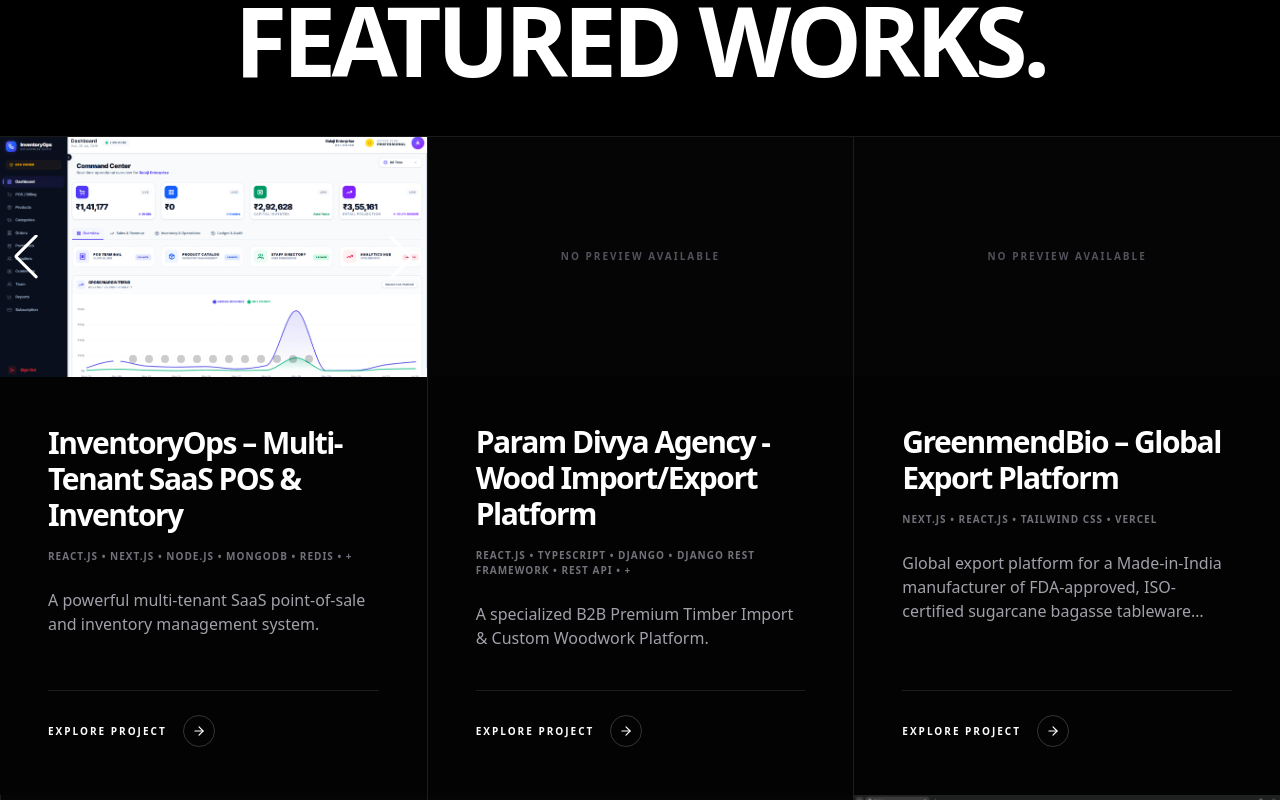
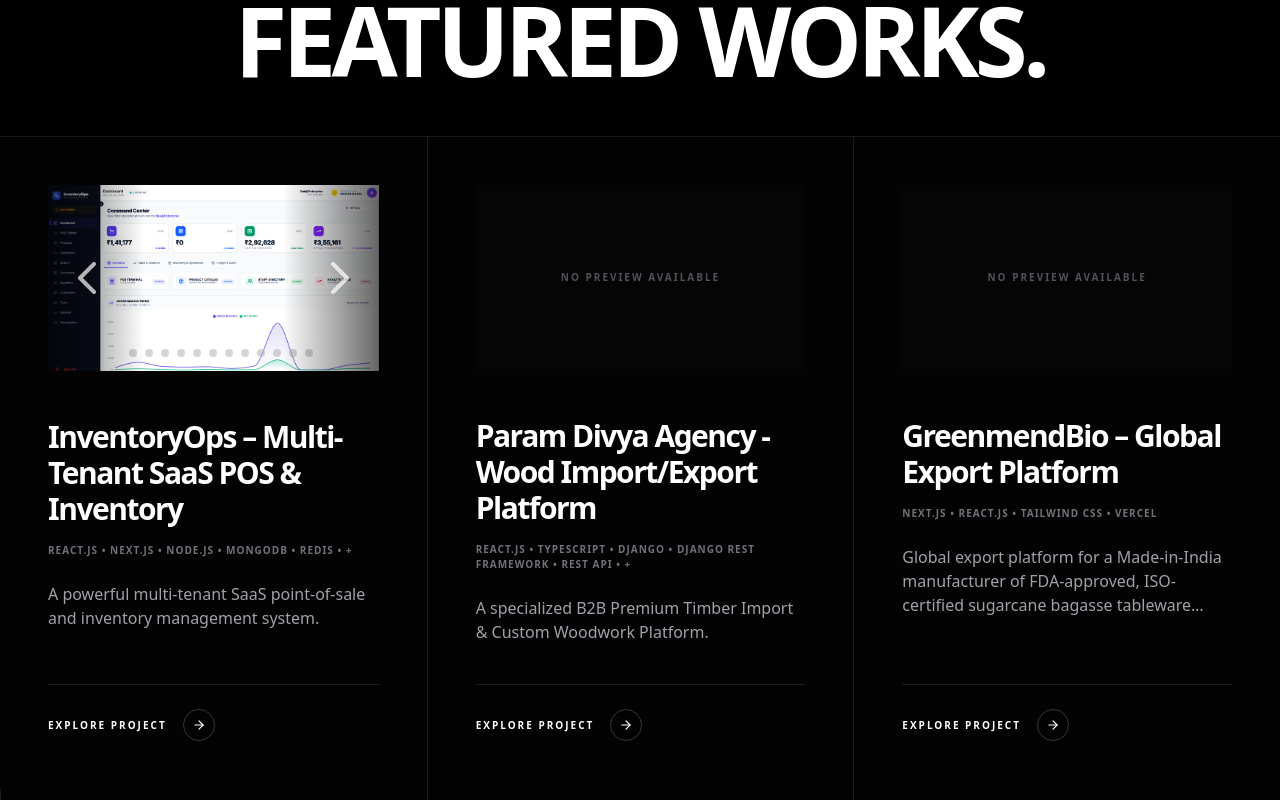
Before and after one commit to jdmkd/my-portfolio, a Next.js app: page / in a window 1280 px wide. Shown: the part 4380-5180 px from the top of the page. Built offline with nearby package versions, Linux system fonts and the light colour scheme.

Commit message:
fix: separate Swiper navigation from project link and implement custom non-stretching arrows

```diff
--- a/src/components/Projects/ProjectCard.tsx
+++ b/src/components/Projects/ProjectCard.tsx
@@ -18,39 +18,98 @@
   return (
     <div className="flex flex-col h-full w-full bg-[#030303] group hover:bg-[#0a0a0a] transition-colors duration-500">
       {/* Clickable Image Container */}
+      <div className="px-8 sm:px-12 pt-8 sm:pt-12">
+        {item.images?.length > 0 ? (
+          <div className="relative w-full aspect-[4/3] sm:aspect-[16/9] overflow-hidden bg-[#000000] group/slider">
+            <Swiper
+              spaceBetween={0}
+              slidesPerView={1}
+              navigation={{
+                nextEl: `.swiper-next-${item.slug}`,
+                prevEl: `.swiper-prev-${item.slug}`,
+              }}
+              pagination={{ clickable: true }}
+              loop
+              modules={[Navigation, Pagination]}
+              className="w-full h-full"
+              style={
+                {
+                  "--swiper-pagination-color": "#ffffff",
+                  "--swiper-pagination-bullet-inactive-color": "#aaaaaa",
+                  "--swiper-pagination-bullet-inactive-opacity": "0.5",
+                } as React.CSSProperties
+              }
+            >
+              {item.images.map((image, index) => (
+                <SwiperSlide
+                  key={index}
+                  className="relative w-full h-full overflow-hidden"
+                >
+                  <Link
+                    href={`/projects/${item.slug}`}
+                    onClick={handleNavigate}
+                    className="block w-full h-full"
+                  >
+                    <img
+                      src={image.src}
+                      alt={`Project ${index + 1}`}
+                      className="w-full h-full object-cover object-top group-hover:scale-105 transition-transform duration-700 ease-out"
+                    />
+                  </Link>
+                </SwiperSlide>
+              ))}
+            </Swiper>
+
+            {/* Custom Navigation Overlays */}
+            <div
+              className={`swiper-prev-${item.slug} absolute inset-y-0 left-0 w-24 bg-gradient-to-r from-black/60 to-transparent z-10 flex items-center justify-start pl-4 cursor-pointer text-white`}
+            >
+              <svg
+                className="w-12 h-12 opacity-70 hover:opacity-100 transition-opacity"
+                fill="none"
+                viewBox="0 0 24 24"
+                stroke="currentColor"
+              >
+                <path
+                  strokeLinecap="round"
+                  strokeLinejoin="round"
+                  strokeWidth={2}
+                  d="M15 19l-7-7 7-7"
+                />
+              </svg>
+            </div>
+            <div
+              className={`swiper-next-${item.slug} absolute inset-y-0 right-0 w-24 bg-gradient-to-l from-black/60 to-transparent z-10 flex items-center justify-end pr-4 cursor-pointer text-white`}
+            >
+              <svg
+                className="w-12 h-12 opacity-70 hover:opacity-100 transition-opacity"
+                fill="none"
+                viewBox="0 0 24 24"
+                stroke="currentColor"
+              >
+                <path
+                  strokeLinecap="round"
+                  strokeLinejoin="round"
+                  strokeWidth={2}
+                  d="M9 5l7 7-7 7"
+                />
+              </svg>
+            </div>
+          </div>
+        ) : (
           <Link
             href={`/projects/${item.slug}`}
             onClick={handleNavigate}
             className="block relative w-full aspect-[4/3] sm:aspect-[16/9] overflow-hidden bg-[#000000] cursor-pointer"
           >
-        {item.images?.length > 0 ? (
-          <Swiper
-            spaceBetween={0}
-            slidesPerView={1}
-            navigation
-            pagination={{ clickable: true }}
-            loop
-            modules={[Navigation, Pagination]}
-            className="w-full h-full [&_.swiper-button-next]:text-white [&_.swiper-button-prev]:text-white [&_.swiper-pagination-bullet-active]:bg-white"
-          >
-            {item.images.map((image, index) => (
-              <SwiperSlide key={index}>
-                <img
-                  src={image.src}
-                  alt={`Project ${index + 1}`}
-                  className="w-full h-full object-cover group-hover:scale-105 transition-transform duration-700 ease-out"
-                />
-              </SwiperSlide>
-            ))}
-          </Swiper>
-        ) : (
             <div className="w-full h-full flex items-center justify-center bg-[#050505] group-hover:bg-white/5 transition-colors duration-500">
               <span className="text-[10px] uppercase tracking-[0.2em] text-zinc-600 font-bold">
                 No Preview Available
               </span>
             </div>
+          </Link>
         )}
-      </Link>
+      </div>
 
       {/* Content Container */}
       <div className="p-8 sm:p-12 flex flex-col flex-grow">
```
Lines whose indentation alone changed are shown as unchanged.
